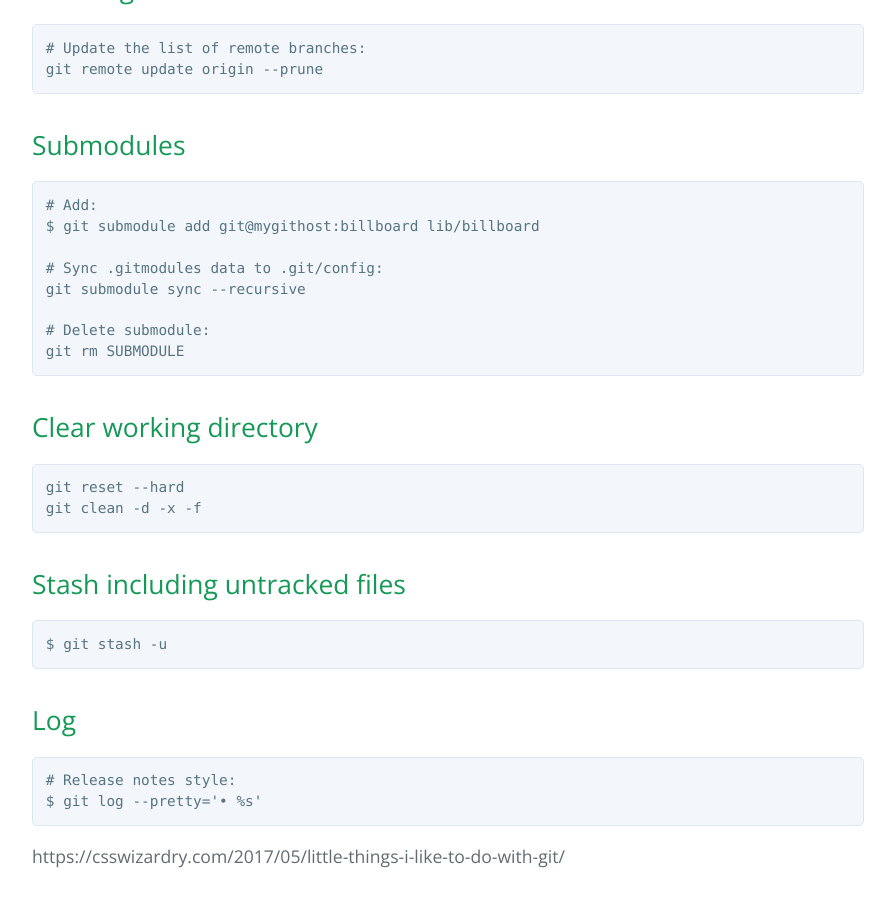
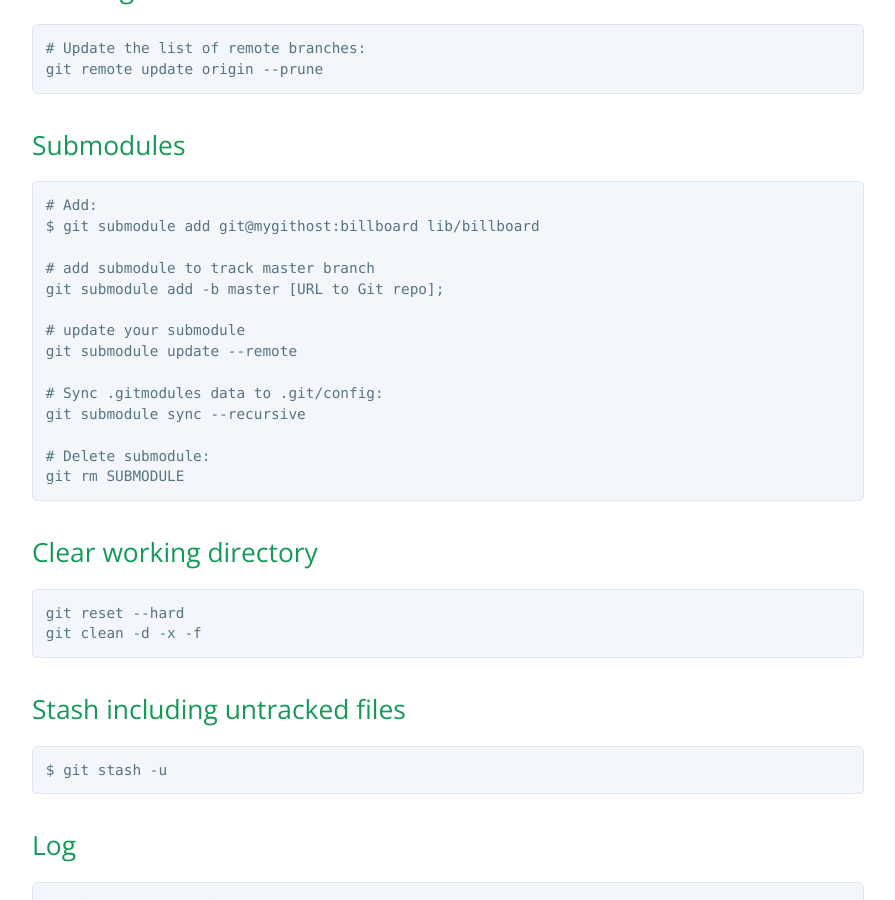
Before and after one commit to highweb/web-wiki, a Jekyll site: the page built from git.md, in a window 1280 px wide and 900 px high, scrolled down 884 px. Shown: the whole window, without its empty margins (192-1087 px from the left). Built offline with Jekyll 4.4.1, drawn with Linux system fonts in a browser that asks for light colours.

Commit message:
Update git.md

```diff
--- a/git.md
+++ b/git.md
@@ -36,6 +36,12 @@ git remote update origin --prune
 # Add:
 $ git submodule add git@mygithost:billboard lib/billboard
 
+# add submodule to track master branch
+git submodule add -b master [URL to Git repo];
+
+# update your submodule
+git submodule update --remote
+
 # Sync .gitmodules data to .git/config:
 git submodule sync --recursive
 
```
